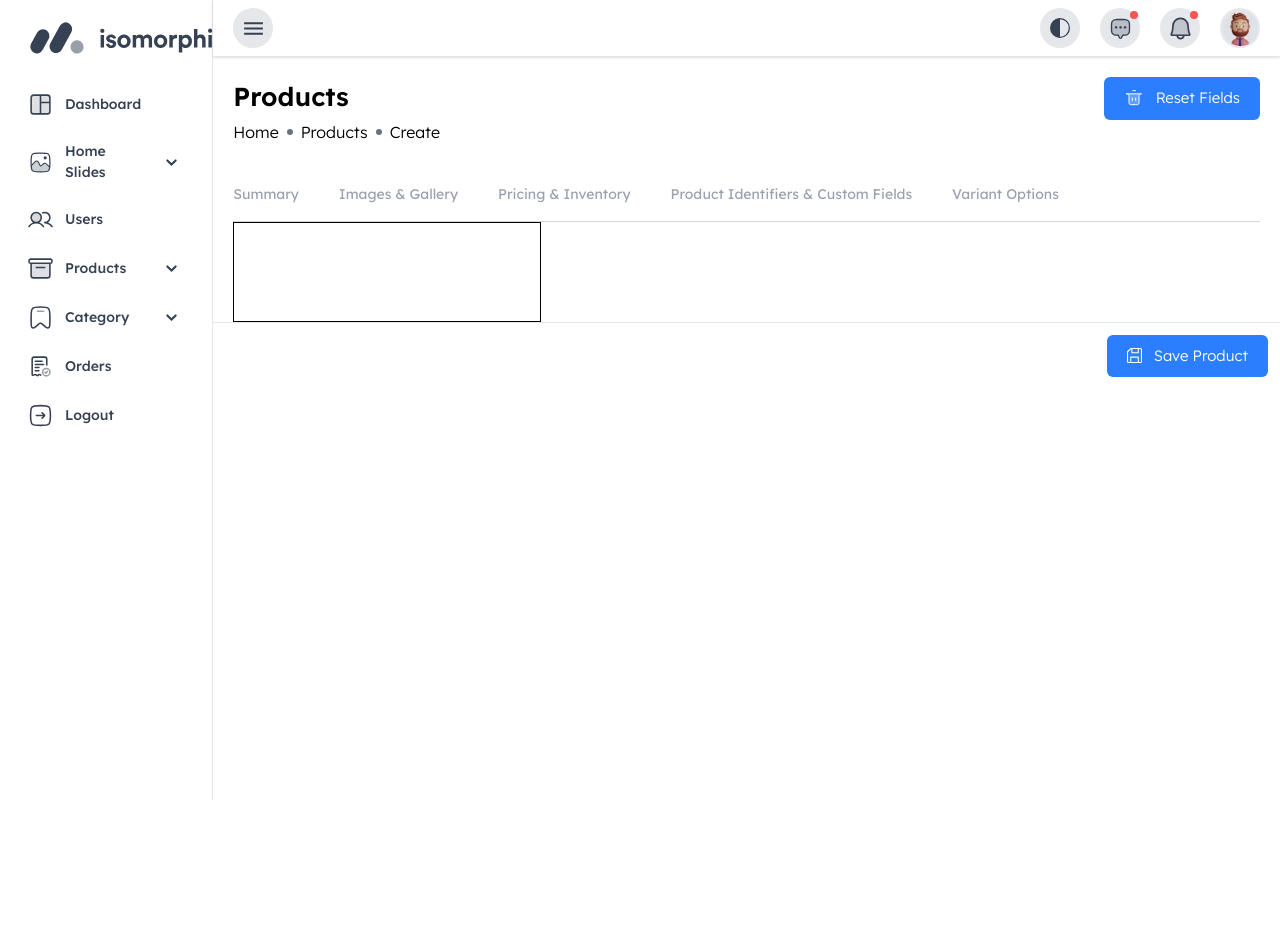
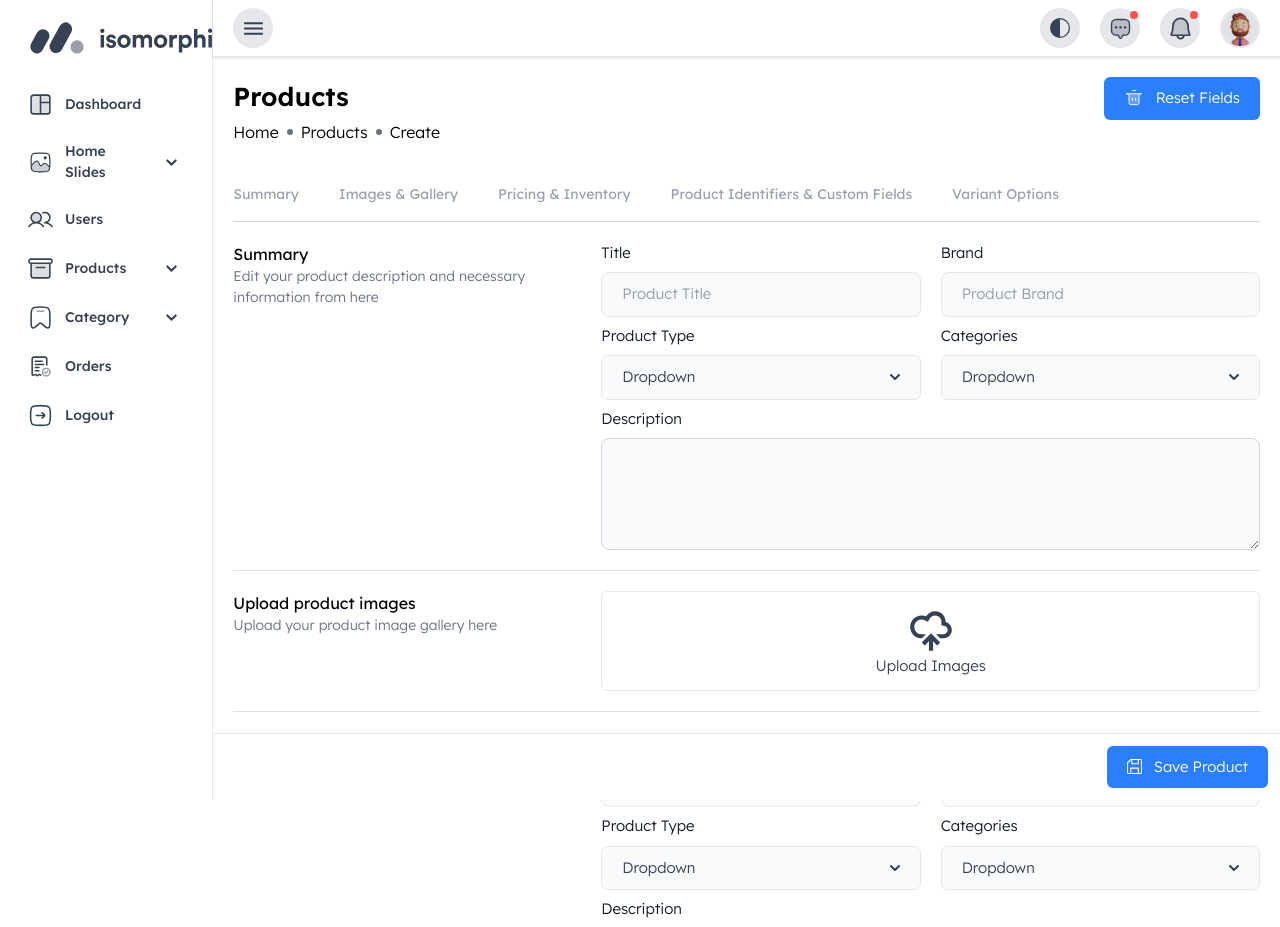
Before and after one commit to RijoyChowdhury/ecommerce-website-admin, a React (Vite) app: page /products/upload in a window 1280 px wide. Shown: the top 927 px of the page. Before the commit the page ends 800 px from the top, so only its background shows below. Built offline with nearby package versions, Linux system fonts and the light colour scheme.

Commit message:
feat(component): integrates dropdown select and text field component

```diff
--- a/src/views/Dashboard/index.jsx
+++ b/src/views/Dashboard/index.jsx
@@ -72,7 +72,7 @@ const Dashboard = () => {
                         <h2 className='text-[18px] font-[600] dark:text-gray-200'>Recent Orders</h2>
                     </div>
                     <TailwingTable isChild={true} />
-                    <div className='dark:bg-gray-700 dark:text-white flex items-center justify-between p-3 gap-3 sm:rounded-b-lg'>
+                    <div className='dark:bg-gray-900 dark:text-white flex items-center justify-between p-3 gap-3 sm:rounded-b-lg'>
                         <div className='flex items-center gap-3'>
                             <span className='font-[300]'>Rows per page</span>
                             <DropdownSelect />
@@ -94,7 +94,7 @@ const Dashboard = () => {
                         <SearchBar />
                     </div>
                     <ProductsTailwingTable isChild={true} />
-                    <div className='dark:bg-gray-700 dark:text-white flex items-center justify-between p-3 gap-3 sm:rounded-b-lg'>
+                    <div className='dark:bg-gray-900 dark:text-white flex items-center justify-between p-3 gap-3 sm:rounded-b-lg'>
                         <div className='flex items-center gap-3'>
                             <span className='font-[300]'>Rows per page</span>
                             <DropdownSelect position={'top'} />
--- a/src/views/ProductUpload/index.jsx
+++ b/src/views/ProductUpload/index.jsx
@@ -3,6 +3,9 @@ import { Link } from 'react-router-dom'
 import TrashDuotoneLine from '../../assets/icons/trash'
 import Button from '../../components/Button'
 import Save from '../../assets/icons/save'
+import DropdownSelect from '../../components/DropdownSelect'
+import TextField from '../../components/TextField'
+import { Divider } from '@mui/material'
 
 const ProductUpload = () => {
     return (
@@ -49,7 +52,127 @@ const ProductUpload = () => {
                 </div>
 
                 {/* main content */}
-                <div className='border w-[30%] h-[100px]'></div>
+                <div className='flex my-5'>
+                    <div className='w-[30%] flex flex-col'>
+                        <span className='dark:text-gray-200'>Summary</span>
+                        <span className='font-light text-[14px] text-gray-500'>
+                            Edit your product description and necessary information from here
+                        </span>
+                    </div>
+
+                    <div className='w-[70%] flex flex-col text-[15px] font-light pl-15'>
+                        <div className='flex gap-5'>
+                            <div className='w-[50%]'>
+                                <div>
+                                    <label for="oroduct_title" className="block mb-2 text-gray-900 dark:text-white">Title</label>
+                                    <TextField placeholder='Product Title' className="w-full" />
+                                </div>
+
+
+                                <div className='mt-2'>
+                                    <label for="product_type" class="block mb-2 text-gray-900 dark:text-white">Product Type</label>
+                                    <DropdownSelect className="w-full" />
+                                </div>
+                            </div>
+                            <div className='w-[50%]'>
+                                <div>
+                                    <label for="first_name" class="block mb-2 text-gray-900 dark:text-white">Brand</label>
+                                    <TextField placeholder='Product Brand' className="w-full" />
+                                </div>
+
+                                <div className='mt-2'>
+                                    <label for="first_name" class="block mb-2 text-gray-900 dark:text-white">Categories</label>
+                                    <DropdownSelect className="w-full" />
+                                </div>
+                            </div>
+                        </div>
+
+                        <div className=''>
+                            <div className='mt-2'>
+                                <label for="message" class="block mb-2 text-gray-900 dark:text-white">Description</label>
+                                <textarea id="message" rows="4" class="block p-2.5 w-full text-gray-900 bg-gray-50 rounded-lg border border-gray-300 focus:ring-blue-500 focus:border-blue-500 dark:bg-gray-700 dark:border-gray-600 dark:placeholder-gray-400 dark:text-white dark:focus:ring-blue-500 dark:focus:border-blue-500" placeholder=""></textarea>
+                            </div>
+                        </div>
+                    </div>
+                </div>
+
+                <Divider />
+
+                <div className='flex my-5'>
+                    <div className='w-[30%] flex flex-col'>
+                        <span className='dark:text-gray-200'>Upload product images</span>
+                        <span className='font-light text-[14px] text-gray-500'>
+                            Upload your product image gallery here
+                        </span>
+                    </div>
+
+                    <div className='w-[70%] flex flex-col text-[15px] font-light pl-15'>
+                        <div className='flex flex-col items-center justify-center border rounded-md h-[100px] border-gray-200 dark:border-gray-700'>
+                            <span className='text-gray-700 dark:text-gray-200 text-[50px]'>
+                                <svg
+                                    xmlns="http://www.w3.org/2000/svg"
+                                    viewBox="0 0 512 512"
+                                    width="1em"
+                                    height="1em"
+                                    //{...props}
+                                >
+                                    <path
+                                        fill="currentColor"
+                                        fillRule="evenodd"
+                                        d="M256 289.83L350.17 384L320 414.17l-42.667-42.654v97.838h-42.666v-97.84L192 414.17L161.83 384zM298.667 64c58.91 0 106.667 47.756 106.667 106.667l-.033 2.683c36.814 9.449 64.033 42.87 64.033 82.65c0 45.7-35.925 83.01-81.075 85.229l-4.259.104h-33.83l-42.658-42.658l75.442.004l3.21-.065c22.613-1.112 40.503-19.849 40.503-42.614c0-18.434-11.805-34.533-28.74-40.354l-3.233-.969l-32.885-8.44l.858-35.57c0-35.347-28.654-64-64-64c-21.47 0-41.047 10.625-52.844 27.902l-2.254 3.543l-19.2 32.463l-34.574-15.072c-9.295-4.052-19.357-6.17-29.795-6.17c-41.237 0-74.666 33.43-74.666 74.667c0 37.37 27.59 68.689 63.91 73.903l3.924.458l3.526.306l47.8.002l-42.664 42.664h-12.496l.008-.477C89.535 335.47 42.667 285.209 42.667 224c0-64.801 52.532-117.333 117.333-117.333c16.653 0 32.496 3.469 46.845 9.724C225.395 85.03 259.575 64 298.667 64"
+                                    ></path>
+                                </svg>
+                            </span>
+                            <span className='text-gray-700 dark:text-gray-200 text-[15px]'>Upload Images</span>
+                        </div>
+                    </div>
+                </div>
+
+                <Divider />
+
+                <div className='flex my-5'>
+                    <div className='w-[30%] flex flex-col'>
+                        <span className='dark:text-gray-200'>Summary</span>
+                        <span className='font-light text-[14px] text-gray-500'>
+                            Edit your product description and necessary information from here
+                        </span>
+                    </div>
+
+                    <div className='w-[70%] flex flex-col text-[15px] font-light pl-15'>
+                        <div className='flex gap-5'>
+                            <div className='w-[50%]'>
+                                <div>
+                                    <label for="oroduct_title" className="block mb-2 text-gray-900 dark:text-white">Title</label>
+                                    <TextField placeholder='Product Title' className="w-full" />
+                                </div>
+
+
+                                <div className='mt-2'>
+                                    <label for="product_type" class="block mb-2 text-gray-900 dark:text-white">Product Type</label>
+                                    <DropdownSelect className="w-full" />
+                                </div>
+                            </div>
+                            <div className='w-[50%]'>
+                                <div>
+                                    <label for="first_name" class="block mb-2 text-gray-900 dark:text-white">Brand</label>
+                                    <TextField placeholder='Product Brand' className="w-full" />
+                                </div>
+
+                                <div className='mt-2'>
+                                    <label for="first_name" class="block mb-2 text-gray-900 dark:text-white">Categories</label>
+                                    <DropdownSelect className="w-full" />
+                                </div>
+                            </div>
+                        </div>
+
+                        <div className=''>
+                            <div className='mt-2'>
+                                <label for="message" class="block mb-2 text-gray-900 dark:text-white">Description</label>
+                                <textarea id="message" rows="4" class="block p-2.5 w-full text-gray-900 bg-gray-50 rounded-lg border border-gray-300 focus:ring-blue-500 focus:border-blue-500 dark:bg-gray-700 dark:border-gray-600 dark:placeholder-gray-400 dark:text-white dark:focus:ring-blue-500 dark:focus:border-blue-500" placeholder=""></textarea>
+                            </div>
+                        </div>
+                    </div>
+                </div>
 
                 {/* submit section */}
                 <div className='bg-white dark:bg-gray-900 sticky z-10 bottom-0 border-t border-gray-200 dark:border-gray-700 p-3 -mx-5'>
```
